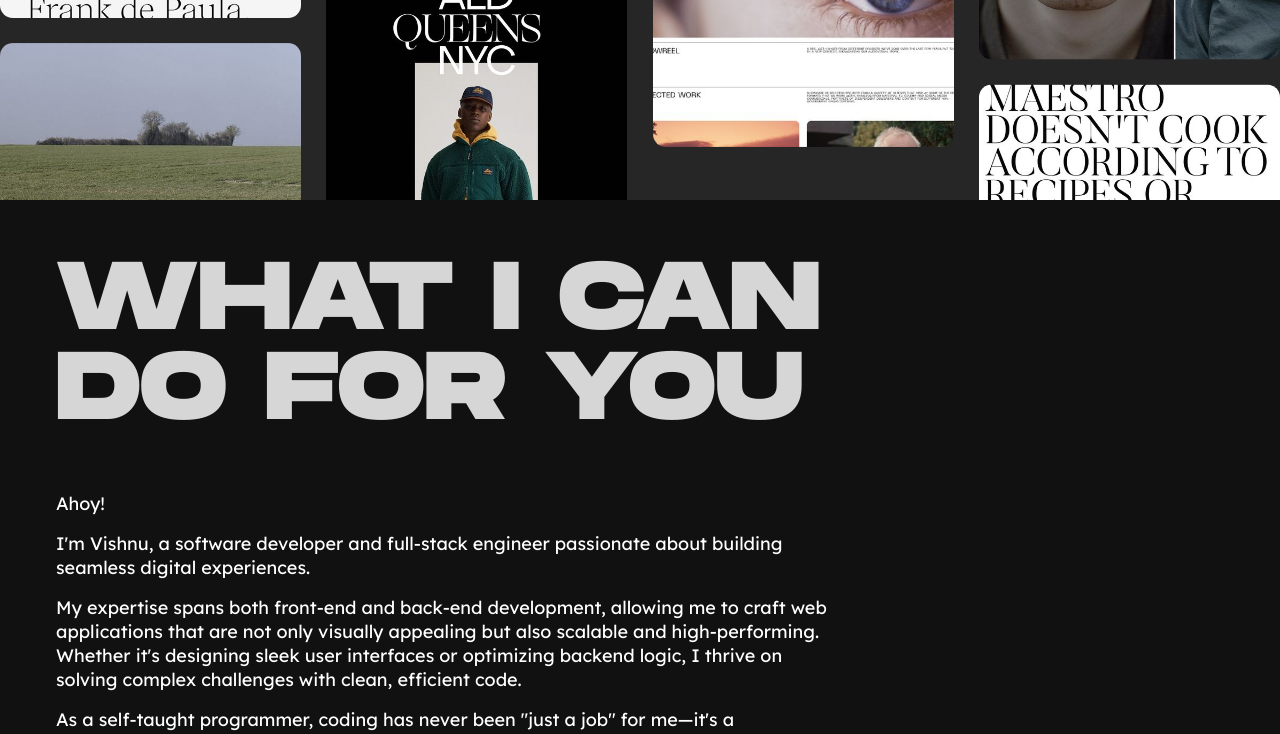
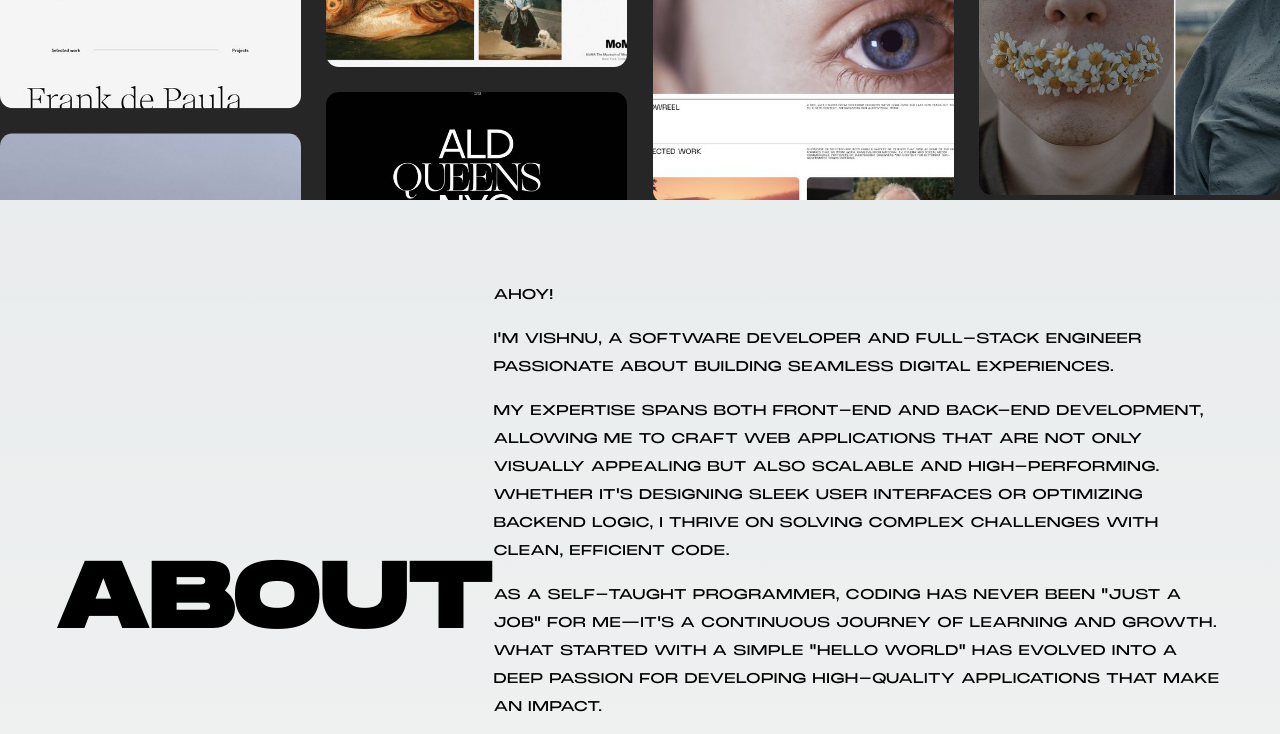
Before and after one commit to sreevishnu01/develop-portfolio, a Next.js app: page / in a window 1280 px wide. Shown: the part 2000-2734 px from the top of the page. Built offline with nearby package versions, Linux system fonts and the light colour scheme.

Commit message:
upgradeed to next js 15

```diff
--- a/src/app/layout.js
+++ b/src/app/layout.js
@@ -5,7 +5,7 @@ import localfont from "next/font/local";
 import Curson from "@/component/Curson";
 import FooterSection from "@/component/FooterSection";
 
-const lexend = Lexend({ weight: "400", subsets: ["latin"] });
+const lexend = Lexend({ weight: ["100", "300", "400"], subsets: ["latin"] });
 
 const monument = localfont({
   src: [
--- a/src/app/page.js
+++ b/src/app/page.js
@@ -14,6 +14,22 @@ const textArray = [
   { text: "DO" },
   { text: "FOR" },
   { text: "YOU" },
+];
+
+const data = [
+  {
+    title: "javascript",
+    desc: [],
+  },
+  {
+    title: "javascript",
+  },
+  {
+    title: "javascript",
+  },
+  {
+    title: "javascript",
+  },
 ];
 
 export default function Home() {
@@ -36,52 +52,12 @@ export default function Home() {
 
       <Parallex />
 
-      {/* <div className="h-screen px-5 md:px-[70px] p-14">
-        <div className="w-[950px] md:text-8xl md:leading-[90px] font-extrabold uppercase ">
-          <ScrollAnimationText textArray={textArray} animateData="end" />
+      <div className="h-screen  p-14 flex items-center">
+        <div className="w-[950px] md:text-8xl md:leading-[90px] font-extrabold uppercase">
+          <h3>about</h3>
         </div>
 
-        <section className="max-w-[774px] leading-6 flex flex-col gap-4 text-black text-lg font-[lexend] mt-28">
-          <h2>Ahoy!</h2>
-
-          <p>
-            I&apos;m Vishnu, a software developer and full-stack engineer passionate
-            about building seamless digital experiences.
-          </p>
-          <p>
-            My expertise spans both front-end and back-end development, allowing
-            me to craft web applications that are not only visually appealing
-            but also scalable and high-performing. Whether it&apos;s designing sleek
-            user interfaces or optimizing backend logic, I thrive on solving
-            complex challenges with clean, efficient code.
-          </p>
-          <p>
-            As a self-taught programmer, coding has never been "just a job" for
-            me—it&apos;s a continuous journey of learning and growth. What started
-            with a simple "Hello World" has evolved into a deep passion for
-            developing high-quality applications that make an impact.
-          </p>
-          <p>
-            With over 5 years of experience, I specialize in modern web
-            technologies, system architecture, and building robust full-stack
-            solutions. I enjoy working across the stack, from crafting dynamic
-            front-end interfaces to designing scalable back-end systems.
-          </p>
-          <p>
-            When I’m not coding, you’ll find me exploring new tech trends,
-            working on side projects, or diving into the endless depths of
-            cyberspace.
-          </p>
-        </section>
-      </div> */}
-
-      <div className="h-screen bg-[#111111] p-14">
-        <div className="w-[950px] md:text-8xl md:leading-[90px] font-extrabold uppercase text-[#d6d6d6]">
-          <h3>What I can</h3>
-          <h3>Do For You</h3>
-        </div>
-
-        <section className="max-w-[774px] leading-6 flex flex-col gap-4 text-white text-lg font-[lexend] mt-14">
+        <section className="max-w-[774px] leading-7 flex flex-col gap-4 mt-14 text-sm font-normal uppercase">
           <h2>Ahoy!</h2>
 
           <p>
@@ -115,6 +91,37 @@ export default function Home() {
           </p>
         </section>
       </div>
+
+      <div className="h-screen px-5 md:px-[70px] p-14 bg-[#222222]">
+        <div className="w-[950px] md:text-8xl md:leading-[90px] font-extrabold uppercase">
+          <h3 className="leading-[7rem] text-[#d6d6d6]">
+            What i can <br /> Do For you{" "}
+          </h3>
+        </div>
+
+        <div className="w-full grid grid-cols-2 gap-10 p-14">
+          {data.map((e, index) => (
+            <div
+              key={index}
+              className="h-fit max-w-[40rem] p-4 flex flex-col text-white bg-[#444] rounded-md"
+            >
+              <h3 className="text-3xl">
+                <span>0{index + 1}.</span>
+                <span className="text-3xl">{e.title}</span>
+              </h3>
+
+              <p className="text-sm">
+                Proficient in JavaScript and frameworks like React JS, I build
+                interactive and dynamic web applications. My focus on clean,
+                maintainable code allows me to implement complex
+                functionalities, improve user interactivity, and create scalable
+                solutions, ensuring smooth performance and a better user
+                experience on all modern browsers.
+              </p>
+            </div>
+          ))}
+        </div>
+      </div>
     </div>
   );
 }
```
Also changed, not shown: package.json (+9 -6 lines), 1 other file (tests, documents, lock files or other folders).
